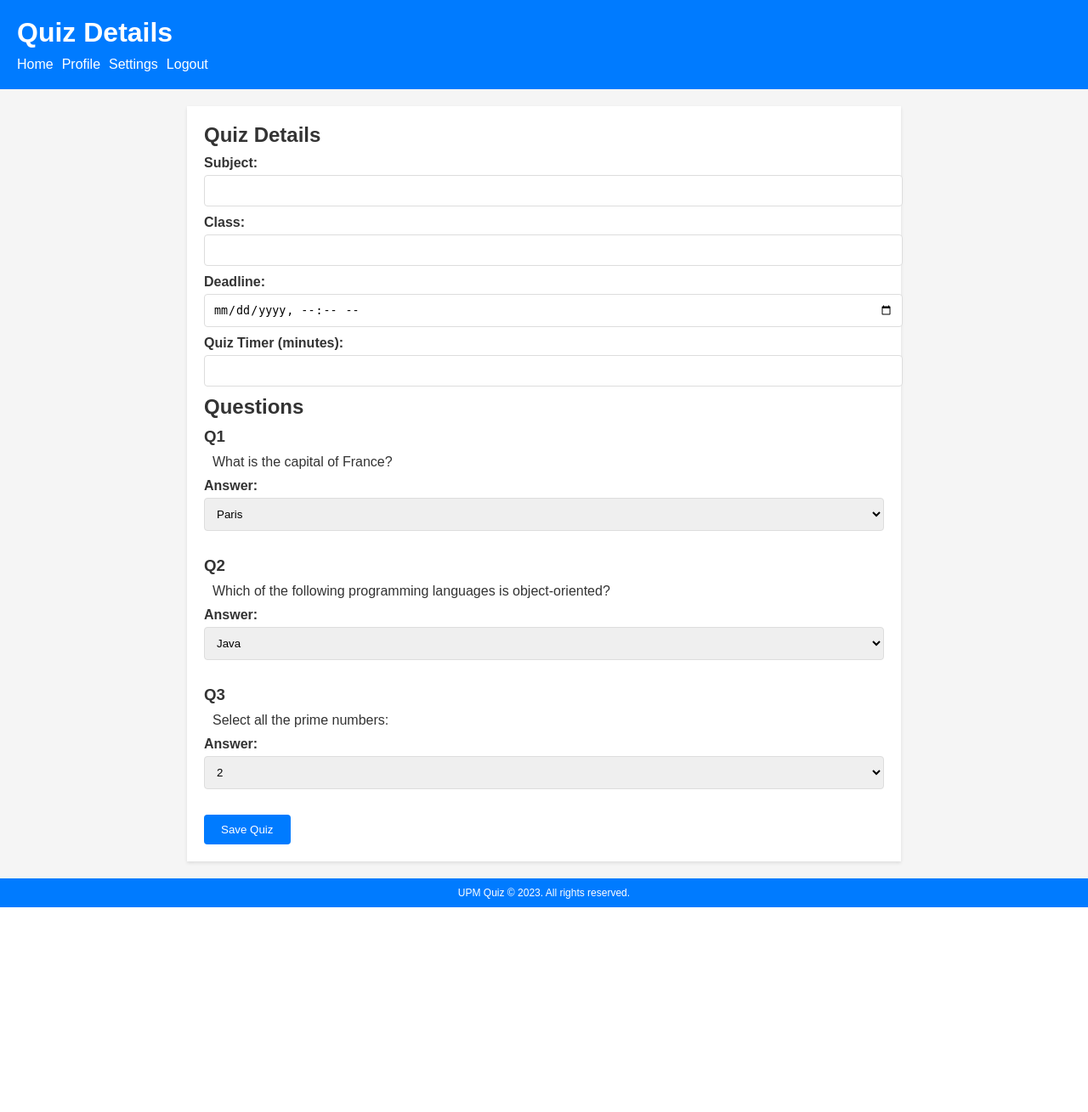
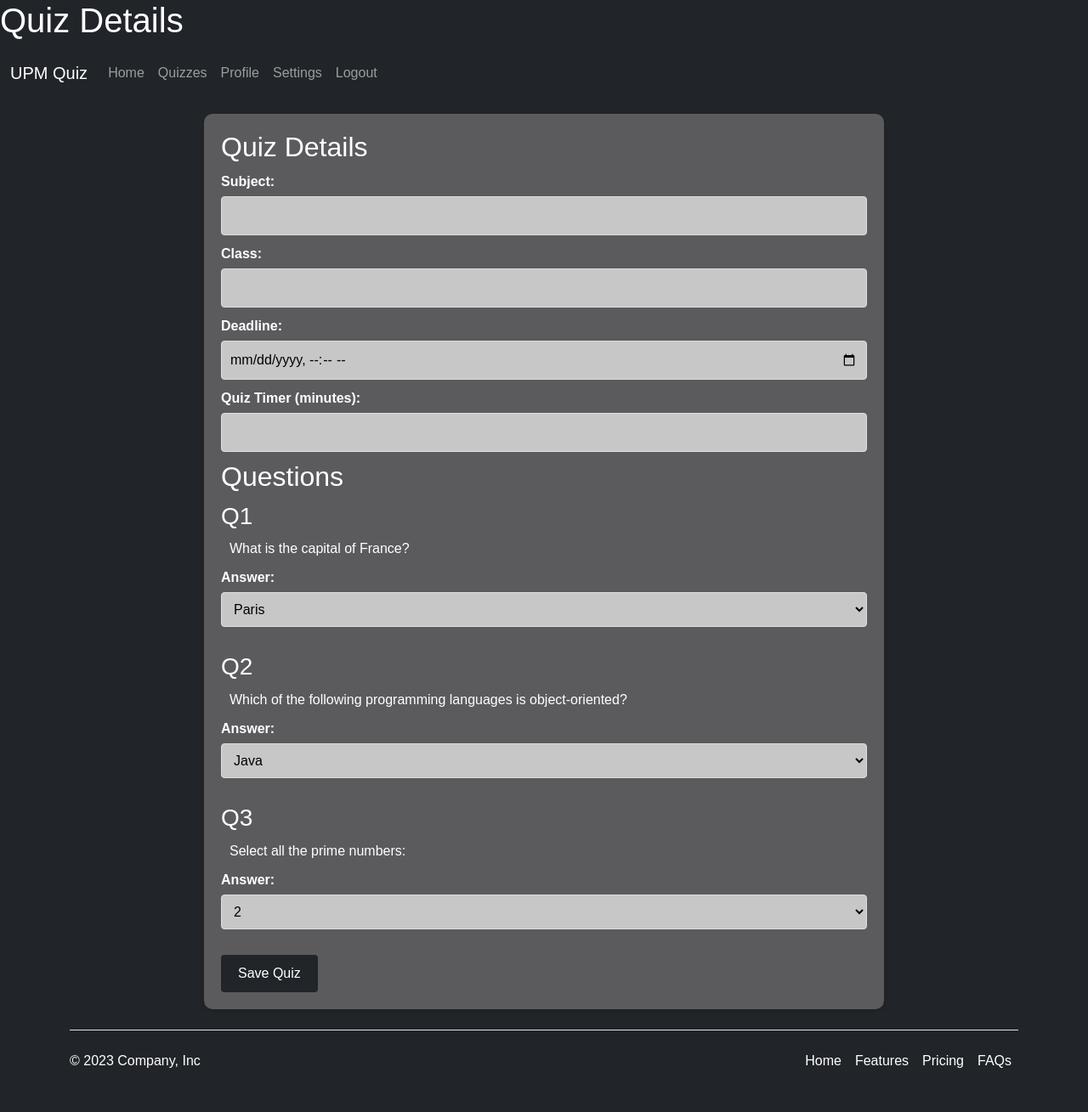
Before and after one commit to Abdelouafi09/UPM_Quiz, a Flask app: page / in a window 1280 px wide. Shown: the whole page at 85% size. Before the commit the page ends 1068 px from the top, so only its background shows below. Run offline with Flask 3, Linux system fonts and the light colour scheme.

Commit message:
style save_quiz page

```diff
--- /dev/null
+++ b/templates/footer.html
@@ -0,0 +1,17 @@
+<div class="container">
+  <footer class="d-flex flex-wrap justify-content-between align-items-center py-3 my-4 border-top bg-dark">
+    <p class="col-md-4 mb-0 text-white">&copy; 2023 Company, Inc</p>
+
+    <a href="/" class="col-md-4 d-flex align-items-center justify-content-center mb-3 mb-md-0 me-md-auto link-body-emphasis text-decoration-none">
+      <svg class="bi me-2 text-white" width="40" height="32"><use xlink:href="#bootstrap"/></svg>
+    </a>
+
+    <ul class="nav col-md-4 justify-content-end">
+      <li class="nav-item"><a href="#" class="nav-link px-2 text-white">Home</a></li>
+      <li class="nav-item"><a href="#" class="nav-link px-2 text-white">Features</a></li>
+      <li class="nav-item"><a href="#" class="nav-link px-2 text-white">Pricing</a></li>
+      <li class="nav-item"><a href="#" class="nav-link px-2 text-white">FAQs</a></li>
+
+    </ul>
+  </footer>
+</div>
--- /dev/null
+++ b/templates/nav.html
@@ -0,0 +1,27 @@
+<nav class="navbar navbar-expand-md navbar-dark bg-dark" aria-label="Custom Navbar">
+  <div class="container-fluid">
+    <a class="navbar-brand" href="#">UPM Quiz</a>
+    <button class="navbar-toggler" type="button" data-bs-toggle="collapse" data-bs-target="#navbarNav" aria-controls="navbarNav" aria-expanded="false" aria-label="Toggle navigation">
+      <span class="navbar-toggler-icon"></span>
+    </button>
+    <div class="collapse navbar-collapse" id="navbarNav">
+      <ul class="navbar-nav ml-auto">
+        <li class="nav-item">
+          <a class="nav-link" href="/home">Home</a>
+        </li>
+        <li class="nav-item">
+          <a class="nav-link" href="/quizzes">Quizzes</a>
+        </li>
+        <li class="nav-item">
+          <a class="nav-link" href="/profile">Profile</a>
+        </li>
+        <li class="nav-item">
+          <a class="nav-link" href="/settings">Settings</a>
+        </li>
+        <li class="nav-item">
+          <a class="nav-link" href="/logout">Logout</a>
+        </li>
+      </ul>
+    </div>
+  </div>
+</nav>
--- a/templates/save_quiz.html
+++ b/templates/save_quiz.html
@@ -2,6 +2,7 @@
 <html>
 <head>
     <title>Quiz Details</title>
+  <link href="https://cdn.jsdelivr.net/npm/bootstrap@5.3.0/dist/css/bootstrap.min.css" rel="stylesheet" integrity="sha384-9ndCyUaIbzAi2FUVXJi0CjmCapSmO7SnpJef0486qhLnuZ2cdeRhO02iuK6FUUVM" crossorigin="anonymous">
     <!-- <link rel="stylesheet" href="{{ url_for('static', filename='style.css') }}"> -->
   <style>
     /* Reset default styles */
@@ -13,43 +14,24 @@ body, h1, h2, h3, p, ul, nav, a {
 /* Main styles */
 body {
     font-family: Arial, sans-serif;
-    background-color: #f5f5f5;
-    color: #333;
+    background-color: #212529;
+    color: #fff;
 }
 
-header {
-    background-color: #007bff;
-    padding: 20px;
-    color: #fff;
-}
 
 header h1 {
     margin-bottom: 10px;
 }
 
-nav ul {
-    list-style: none;
-    display: flex;
-}
 
-nav ul li {
-    margin-right: 10px;
-}
 
-nav ul li a {
-    color: #fff;
-    text-decoration: none;
-}
-
-nav ul li a:hover {
-    text-decoration: underline;
-}
 
 .content {
     max-width: 800px;
     margin: 20px auto;
+  border-radius: 10px;
     padding: 20px;
-    background-color: #fff;
+    background-color: #5b5b5d;
     box-shadow: 0 2px 4px rgba(0, 0, 0, 0.1);
 }
 
@@ -57,13 +39,6 @@ h2 {
     margin-bottom: 10px;
 }
 
-footer {
-    background-color: #007bff;
-    padding: 10px;
-    text-align: center;
-    color: #fff;
-    font-size: 12px;
-}
 
 form label {
     display: block;
@@ -79,6 +54,7 @@ form input[type="number"] {
     width: 100%;
     padding: 10px;
     margin-bottom: 10px;
+  background-color: #c7c7c7;
     border: 1px solid #ddd;
     border-radius: 4px;
 }
@@ -89,7 +65,7 @@ form textarea {
 
 form button {
     padding: 10px 20px;
-    background-color: #007bff;
+    background-color: #212529;
     color: #fff;
     border: none;
     border-radius: 4px;
@@ -100,13 +76,7 @@ form button:hover {
     background-color: #0056b3;
 }
 
-footer {
-    background-color: #007bff;
-    padding: 10px;
-    text-align: center;
-    color: #fff;
-    font-size: 12px;
-}
+
 
 .question {
     margin-bottom: 20px;
@@ -124,14 +94,7 @@ footer {
 <body>
     <header>
         <h1>Quiz Details</h1>
-        <nav>
-            <ul>
-                <li><a href="/professor/home">Home</a></li>
-                <li><a href="/profile">Profile</a></li>
-                <li><a href="/settings">Settings</a></li>
-                <li><a href="/logout">Logout</a></li>
-            </ul>
-        </nav>
+       {% include 'nav.html' %}
     </header>
 
     <div class="content">
@@ -172,8 +135,7 @@ footer {
         </form>
     </div>
 
-    <footer>
-        <p>UPM Quiz &copy; 2023. All rights reserved.</p>
-    </footer>
+    {% include 'footer.html' %}
+   <script src="https://cdn.jsdelivr.net/npm/bootstrap@5.3.0/dist/js/bootstrap.bundle.min.js" integrity="sha384-geWF76RCwLtnZ8qwWowPQNguL3RmwHVBC9FhGdlKrxdiJJigb/j/68SIy3Te4Bkz" crossorigin="anonymous"></script>
 </body>
 </html>
```
